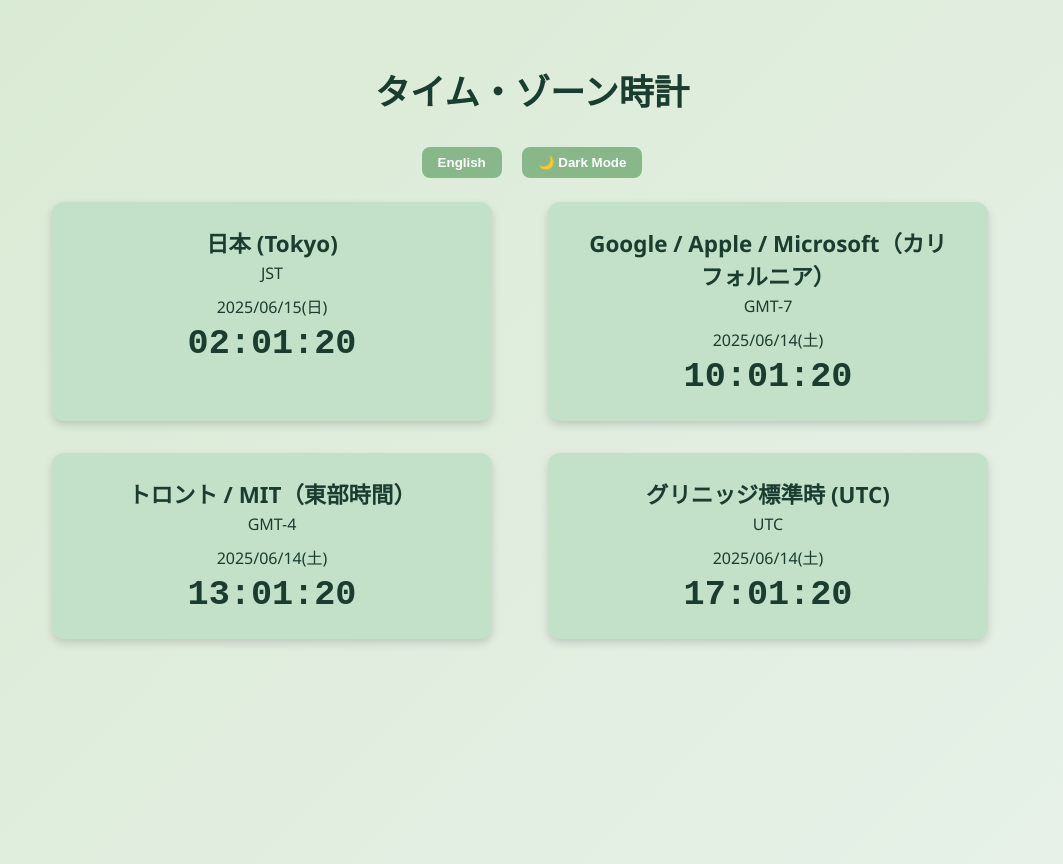
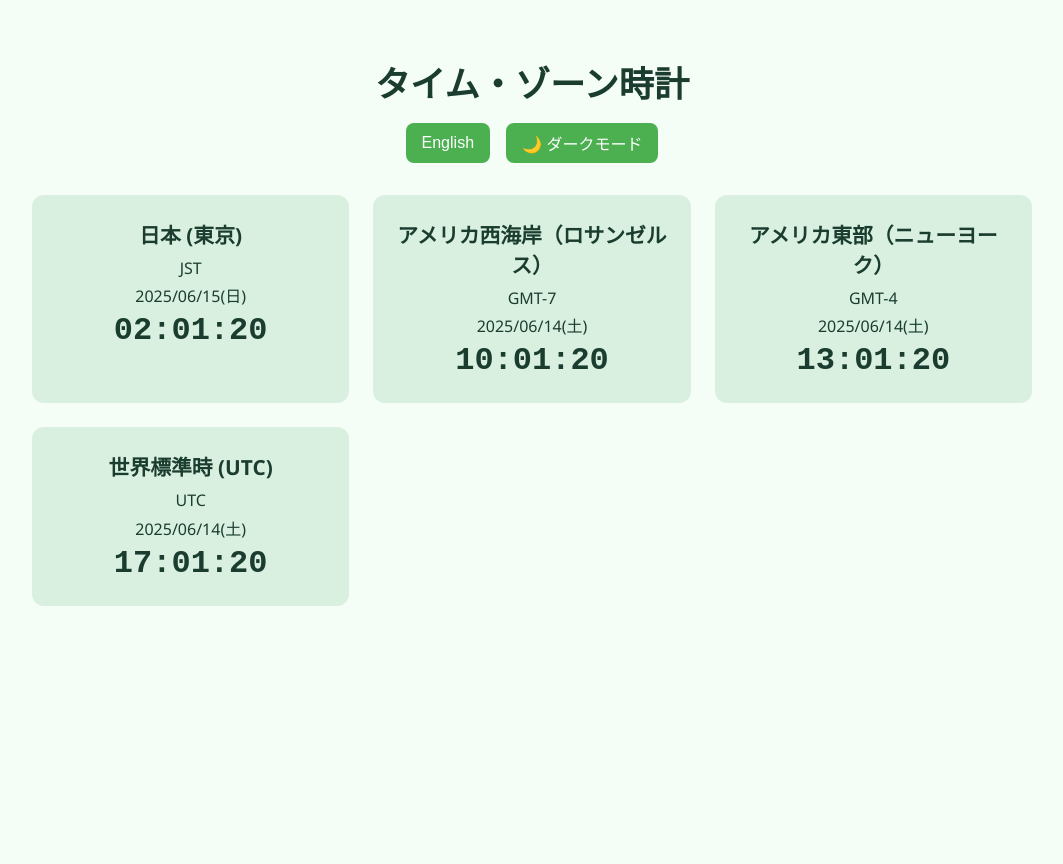
Before and after one commit to hamuzon/Time-Zone, a plain HTML site: page index.html in a window 1280 px wide. Shown: the whole page, without its empty margins (108-1171 px from the left). Drawn offline with Linux system fonts and the light colour scheme.

Commit message:
Update index.html
Release　v3.0

```diff
--- a/index.html
+++ b/index.html
@@ -3,197 +3,155 @@
 <head>
   <meta charset="UTF-8" />
   <meta name="viewport" content="width=device-width, initial-scale=1" />
-  <title>タイム・ゾーン時計 / Time Zone Clock</title>
+  <title>タイム・ゾーン時計</title>
   <style>
-    * {
-      box-sizing: border-box;
-      margin: 0;
-      padding: 0;
+    :root {
+      --bg-light: #f4fdf6;
+      --card-light: #d9efe0;
+      --text-light: #1a3d2f;
+
+      --bg-dark: #1a1a1a;
+      --card-dark: #2a2a2a;
+      --text-dark: #e0fbe9;
     }
 
-    html, body {
-      min-height: 100vh;
-      width: 100vw;
-      overflow-x: hidden;
+    body {
       font-family: "Segoe UI", Tahoma, Geneva, Verdana, sans-serif;
+      margin: 0;
+      padding: 2rem;
       display: flex;
       flex-direction: column;
       align-items: center;
-      justify-content: flex-start;
-      padding: 2rem;
+      justify-content: start;
+      min-height: 100vh;
       transition: background 0.3s, color 0.3s;
     }
 
-    body.theme-light {
-      background: linear-gradient(135deg, #d9ead3, #e7f1e9);
-      color: #1a3d2f;
+    .theme-light {
+      background: var(--bg-light);
+      color: var(--text-light);
     }
 
-    body.theme-dark {
-      background: linear-gradient(135deg, #1e1e1e, #2a2a2a);
-      color: #eeeeee;
-    }
-
-    .container {
-      width: 100%;
-      max-width: 960px;
+    .theme-dark {
+      background: var(--bg-dark);
+      color: var(--text-dark);
     }
 
     h1 {
       font-size: 2.2rem;
+      margin-bottom: 1rem;
+      text-align: center;
+    }
+
+    .button-row {
       margin-bottom: 2rem;
-      text-align: center;
-      color: inherit;
+      display: flex;
+      gap: 1rem;
+    }
+
+    button {
+      padding: 0.5rem 1rem;
+      font-size: 1rem;
+      border: none;
+      border-radius: 8px;
+      cursor: pointer;
+      background: #4caf50;
+      color: white;
+      transition: background 0.3s;
+    }
+
+    button:hover {
+      background: #45a049;
     }
 
     .zones {
       display: grid;
-      grid-template-columns: repeat(2, 1fr);
-      gap: 2rem;
+      grid-template-columns: repeat(auto-fit, minmax(260px, 1fr));
+      gap: 1.5rem;
+      width: 100%;
+      max-width: 1000px;
     }
 
     .zone-card {
       border-radius: 12px;
-      padding: 1.5rem 2rem;
-      box-shadow: 0 4px 8px rgba(0, 0, 0, 0.15);
+      padding: 1.5rem;
       text-align: center;
-      width: 100%;
-      max-width: 440px;
-      min-height: 180px;
-      transition: background-color 0.3s, color 0.3s;
+      transition: background 0.3s, color 0.3s;
     }
 
-    body.theme-light .zone-card {
-      background-color: #c3e0c8;
-      color: #1a3d2f;
+    .theme-light .zone-card {
+      background-color: var(--card-light);
+      color: var(--text-light);
     }
 
-    body.theme-dark .zone-card {
-      background-color: #333c33;
-      color: #eeeeee;
+    .theme-dark .zone-card {
+      background-color: var(--card-dark);
+      color: var(--text-dark);
     }
 
     .zone-name {
-      font-size: 1.4rem;
-      margin-bottom: 0.2rem;
-      font-weight: 700;
+      font-size: 1.3rem;
+      margin-bottom: 0.5rem;
+      font-weight: bold;
     }
 
-    .zone-offset {
+    .zone-offset, .date {
       font-size: 1rem;
-      margin-bottom: 0.6rem;
-    }
-
-    .date {
-      font-size: 1rem;
-      margin-bottom: 0.4rem;
+      margin-bottom: 0.3rem;
     }
 
     .time {
-      font-size: 2.2rem;
+      font-size: 2rem;
       font-family: monospace;
       font-weight: bold;
     }
 
-    .controls {
-      text-align: center;
-      margin-bottom: 1.5rem;
-    }
-
-    .controls button {
-      background: #88b88a;
-      color: #fff;
-      font-weight: bold;
-      border: none;
-      border-radius: 8px;
-      padding: 0.5rem 1rem;
-      margin: 0 0.5rem;
-      cursor: pointer;
-      transition: background 0.3s;
-    }
-
-    .controls button:hover {
-      background: #6fa46e;
-    }
-
-    @media screen and (max-width: 768px) {
-      .zones {
-        grid-template-columns: 1fr;
-      }
-
-      .zone-card {
-        padding: 1rem 1.5rem;
-        min-height: 140px;
-      }
-
+    @media (max-width: 600px) {
       .time {
-        font-size: 1.6rem;
+        font-size: 1.5rem;
       }
     }
   </style>
 </head>
 <body class="theme-light">
-  <div class="container">
   <h1 id="main-title">タイム・ゾーン時計</h1>
-
-    <div class="controls">
+  <div class="button-row">
     <button id="langBtn">English</button>
-      <button id="themeBtn">🌙 Dark Mode</button>
+    <button id="themeBtn">🌙 ダークモード</button>
   </div>
 
   <div class="zones">
-      <div class="zone-card" data-timezone="Asia/Tokyo" data-title-ja="日本 (Tokyo)" data-title-en="Japan (Tokyo)">
-        <h2 class="zone-name">日本 (Tokyo)</h2>
+    <div class="zone-card" data-timezone="Asia/Tokyo" data-title-ja="日本 (東京)" data-title-en="Japan (Tokyo)">
+      <div class="zone-name">日本 (東京)</div>
       <div class="zone-offset"></div>
       <div class="date"></div>
       <div class="time"></div>
     </div>
-      <div class="zone-card" data-timezone="America/Los_Angeles" data-title-ja="Google / Apple / Microsoft（カリフォルニア）" data-title-en="California (Google / Apple / Microsoft)">
-        <h2 class="zone-name">Google / Apple / Microsoft（カリフォルニア）</h2>
+    <div class="zone-card" data-timezone="America/Los_Angeles" data-title-ja="アメリカ西海岸（ロサンゼルス）" data-title-en="US West Coast (Los Angeles)">
+      <div class="zone-name">アメリカ西海岸（ロサンゼルス）</div>
       <div class="zone-offset"></div>
       <div class="date"></div>
       <div class="time"></div>
     </div>
-      <div class="zone-card" data-timezone="America/New_York" data-title-ja="トロント / MIT（東部時間）" data-title-en="Toronto / MIT (Eastern Time)">
-        <h2 class="zone-name">トロント / MIT（東部時間）</h2>
+    <div class="zone-card" data-timezone="America/New_York" data-title-ja="アメリカ東部（ニューヨーク）" data-title-en="US East Coast (New York)">
+      <div class="zone-name">アメリカ東部（ニューヨーク）</div>
       <div class="zone-offset"></div>
       <div class="date"></div>
       <div class="time"></div>
     </div>
-      <div class="zone-card" data-timezone="Etc/UTC" data-title-ja="グリニッジ標準時 (UTC)" data-title-en="Greenwich Mean Time (UTC)">
-        <h2 class="zone-name">グリニッジ標準時 (UTC)</h2>
+    <div class="zone-card" data-timezone="Etc/UTC" data-title-ja="世界標準時 (UTC)" data-title-en="Universal Time (UTC)">
+      <div class="zone-name">世界標準時 (UTC)</div>
       <div class="zone-offset"></div>
       <div class="date"></div>
       <div class="time"></div>
     </div>
   </div>
-  </div>
 
   <script>
+    let baseUtc = new Date(new Date().toISOString());
+    let startTime = new Date();
     let currentLang = 'ja';
     let currentTheme = 'light';
-    let baseUtc = new Date(new Date().toISOString());
-    let startTime = new Date();
-
-    // 言語切り替え
-    document.getElementById('langBtn').addEventListener('click', () => {
-      currentLang = currentLang === 'ja' ? 'en' : 'ja';
-      document.getElementById('langBtn').textContent = currentLang === 'ja' ? 'English' : '日本語';
-      document.getElementById('main-title').textContent = currentLang === 'ja' ? 'タイム・ゾーン時計' : 'Time Zone Clock';
-
-      document.querySelectorAll('.zone-card').forEach(card => {
-        const title = currentLang === 'ja' ? card.dataset.titleJa : card.dataset.titleEn;
-        card.querySelector('.zone-name').textContent = title;
-      });
-    });
-
-    // テーマ切り替え
-    document.getElementById('themeBtn').addEventListener('click', () => {
-      currentTheme = currentTheme === 'light' ? 'dark' : 'light';
-      document.body.classList.remove('theme-light', 'theme-dark');
-      document.body.classList.add(`theme-${currentTheme}`);
-      document.getElementById('themeBtn').textContent = currentTheme === 'light' ? '🌙 Dark Mode' : '☀️ Light Mode';
-    });
 
     function updateZones() {
       const now = new Date();
@@ -204,7 +162,7 @@
         const tz = card.dataset.timezone;
 
         try {
-          const formatterTime = new Intl.DateTimeFormat('ja-JP', {
+          const timeFormatter = new Intl.DateTimeFormat(currentLang === 'ja' ? 'ja-JP' : 'en-US', {
             timeZone: tz,
             hour: '2-digit',
             minute: '2-digit',
@@ -213,41 +171,57 @@
             timeZoneName: 'short'
           });
 
-          const formatterDate = new Intl.DateTimeFormat(currentLang === 'ja' ? 'ja-JP' : 'en-US', {
+          const dateFormatter = new Intl.DateTimeFormat(currentLang === 'ja' ? 'ja-JP' : 'en-US', {
             timeZone: tz,
             year: 'numeric',
             month: '2-digit',
             day: '2-digit',
-            weekday: currentLang === 'ja' ? 'short' : 'long'
+            weekday: 'short'
           });
 
-          const parts = formatterTime.formatToParts(currentUtc);
-          const timeParts = parts.filter(p => p.type !== 'timeZoneName');
-          const timeStr = timeParts.map(p => p.value).join('');
+          const parts = timeFormatter.formatToParts(currentUtc);
+          const timeStr = parts.filter(p => p.type !== 'timeZoneName').map(p => p.value).join('');
           const tzAbbr = parts.find(p => p.type === 'timeZoneName')?.value || '';
 
           card.querySelector('.time').textContent = timeStr;
-          card.querySelector('.date').textContent = formatterDate.format(currentUtc);
+          card.querySelector('.date').textContent = dateFormatter.format(currentUtc);
           card.querySelector('.zone-offset').textContent = tzAbbr;
         } catch {
-          card.querySelector('.time').textContent = '不明なタイムゾーン';
+          card.querySelector('.time').textContent = 'N/A';
           card.querySelector('.date').textContent = '';
           card.querySelector('.zone-offset').textContent = '';
         }
       });
     }
 
-    function initClock() {
-      const now = new Date();
-      const msToNextSecond = 1000 - now.getMilliseconds();
+    function updateThemeButtonLabel() {
+      const isDark = currentTheme === 'dark';
+      document.getElementById('themeBtn').textContent =
+        currentLang === 'ja'
+          ? (isDark ? '☀️ ライトモード' : '🌙 ダークモード')
+          : (isDark ? '☀️ Light Mode' : '🌙 Dark Mode');
+    }
 
-      setTimeout(() => {
+    document.getElementById('langBtn').addEventListener('click', () => {
+      currentLang = currentLang === 'ja' ? 'en' : 'ja';
+      document.getElementById('langBtn').textContent = currentLang === 'ja' ? 'English' : '日本語';
+      document.getElementById('main-title').textContent = currentLang === 'ja' ? 'タイム・ゾーン時計' : 'Time Zone Clock';
+      document.querySelectorAll('.zone-card').forEach(card => {
+        const title = currentLang === 'ja' ? card.dataset.titleJa : card.dataset.titleEn;
+        card.querySelector('.zone-name').textContent = title;
+      });
+      updateThemeButtonLabel();
+    });
+
+    document.getElementById('themeBtn').addEventListener('click', () => {
+      currentTheme = currentTheme === 'light' ? 'dark' : 'light';
+      document.body.className = `theme-${currentTheme}`;
+      updateThemeButtonLabel();
+    });
+
+    // スタート
     updateZones();
     setInterval(updateZones, 1000);
-      }, msToNextSecond);
-    }
-
-    initClock();
   </script>
 </body>
 </html>
```
Lines whose indentation alone changed are shown as unchanged.
